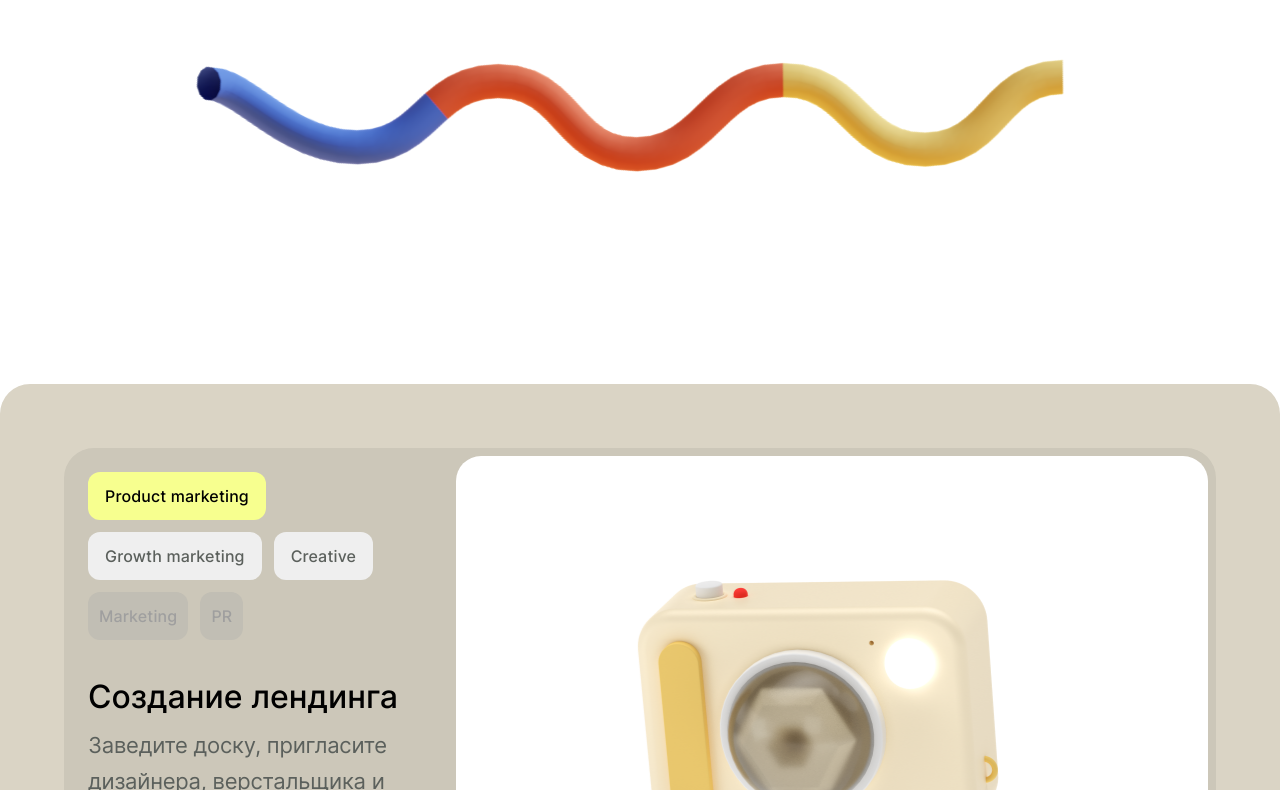
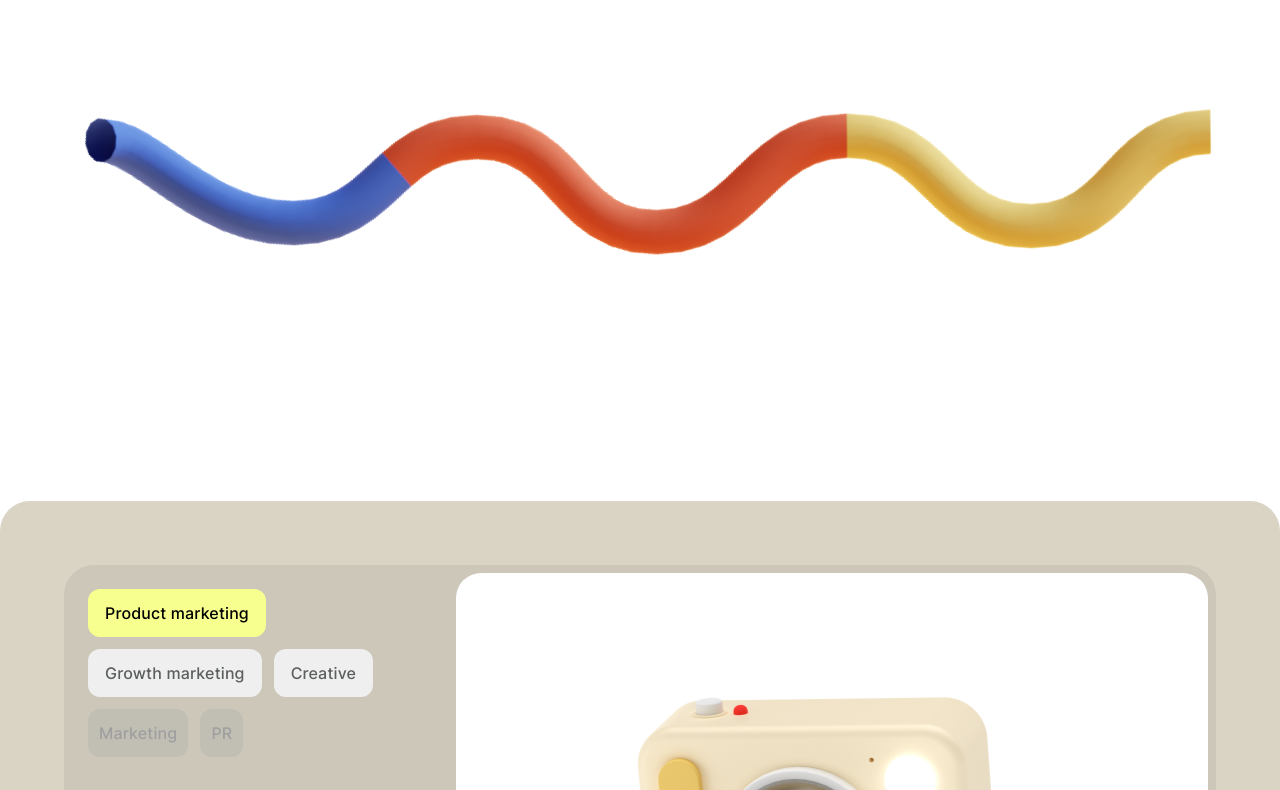
Before and after one commit to vmikhas/mogu, a React (Create React App) app: page / in a window 1280 px wide. Shown: the part 4513-5303 px from the top of the page. Built offline with nearby package versions, Linux system fonts and the light colour scheme.

Commit message:
сделал компонент Picture

```diff
--- a/src/constants/Picture.js
+++ b/src/constants/Picture.js
@@ -1,26 +1,12 @@
-export default function Picture({sources, img}) {
+export default function Picture({sources, imgAttr}) {
 
-    const sources = [
-        {
-            srcSet: '',
-            type: '',
-            media: ''
-        },
-        {
-            srcSet: '',
-            type: '',
-            media: ''
-        },
-    ];
+    console.log('sources ----> ', !!sources)
 
-    const img = {
-        src : '',
-        alt:''
-    }
 
     return (
         <picture>
-
+            {sources ? (sources.map((source, id) => <source key={id} {...source}/>)) : null}
+            <img {...imgAttr}/>
         </picture>
     );
 }
--- a/src/constants/copyright.js
+++ b/src/constants/copyright.js
@@ -27,3 +27,24 @@ export const infoCreate = {
 export const infoFeedback = {
 	title: 'Обратная связь'
 };
+
+export const doodle = {
+  image: {
+    sources: [
+      {
+        srcSet: './images/doodle_m.png',
+        type: 'image/png',
+        media: '(max-width: 1023px)'
+      },
+      {
+        srcSet: './images/doodle.png',
+        type: 'image/png',
+        media: '(min-width: 1024px)'
+      },
+    ],
+    imgAttr: {
+      src : './images/doodle.png',
+      alt:'Каракули'
+    }
+  }
+}
--- a/src/doodle/Doodle.js
+++ b/src/doodle/Doodle.js
@@ -1,4 +1,5 @@
-import doodle from "./../assest/images/doodle.png";
+import Picture from "../constants/Picture";
+import {doodle} from "../constants/copyright";
 
 export default function Doodle() {
 
@@ -6,7 +7,7 @@ export default function Doodle() {
     <section className="doodle">
       <div className="doodle__container container">
         <div>
-          <img className="doodle__image" src={doodle} alt="" />
+          <Picture {...doodle.image}/>
         </div>
       </div>
     </section>
```
Also changed, not shown: public/images/doodle.png (added), public/images/doodle_m.png (added).
